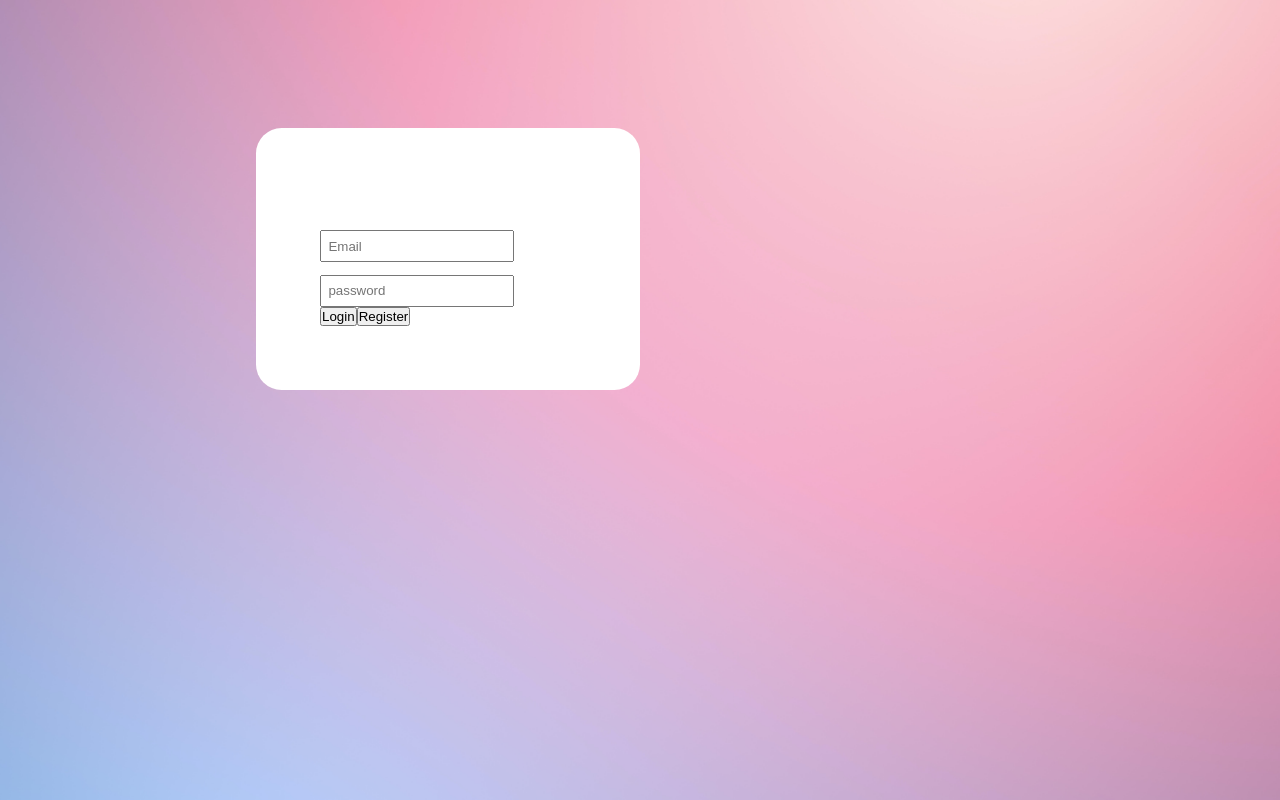
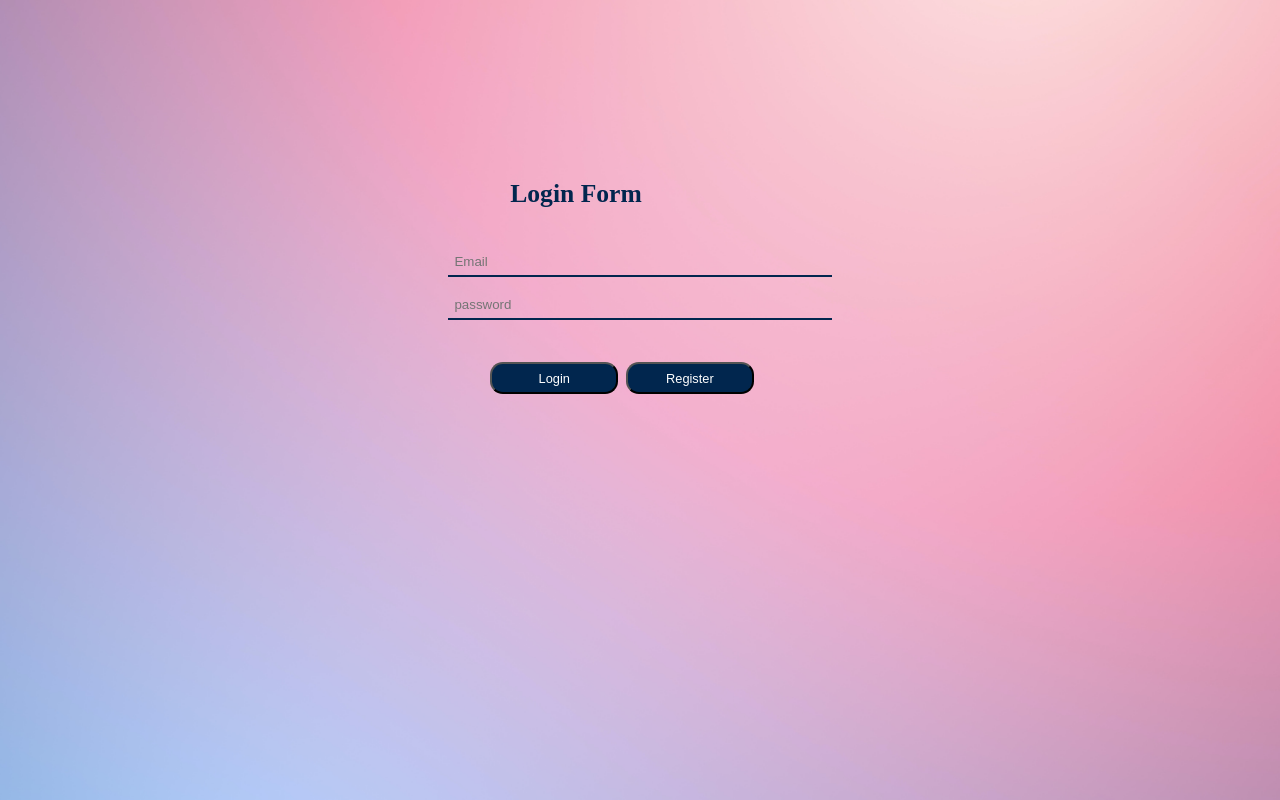
Before and after one commit to AjedidahMwanzia/signup-flow, an Angular app: page /login in a window 1280 px wide. Built offline with nearby package versions, Linux system fonts and the light colour scheme.

Commit message:
update the style of login page

```diff
--- a/src/app/component/login/login.component.css
+++ b/src/app/component/login/login.component.css
@@ -1,17 +1,43 @@
 
 .container{
-    background-color: white;
     width: 30%;
     border-radius: 2vw;
     padding-top: 2vw;
-    margin-top: 10vw;
-    margin-left: 20vw;
+    margin-top: 7vw;
+    margin-left: 30vw;
 }
 .form {
     padding: 5vw;
-
 }
 .form input {
     padding: 0.5vw;
     margin-top: 1vw;
+    background: none;
+    border-top: none;
+    border-left: none;
+    border-right: none;
+    width: 30vw;
+    border-bottom: 0.2vw solid #01264e  ;
 }
+button {
+    width: 10vw;
+    margin: 0.3vw;
+    padding: 0.5vw;
+    background-color: #01264e;
+    color: white;
+    font-size: 1vw;
+    border-radius: 1vw;
+}
+.button{
+    border: 1vw;
+    width: 100%;
+    display: flex;
+    margin-left: 8vw;
+    margin-top: -2vw;
+}
+h3{
+    text-align: center;
+    font-size: 2vw;
+    margin-bottom: 2vw;
+    color: #01264e;
+}
--- a/src/app/component/login/login.component.html
+++ b/src/app/component/login/login.component.html
@@ -1,12 +1,14 @@
 <div class="container">
     <div class="form">
+        <h3>Login Form</h3>
         <form >
-            <input type="email" placeholder="Email"> <br>
+            <script src="https://code.iconify.design/iconify-icon/1.0.0/iconify-icon.min.js"></script> <input type="email" placeholder="Email"> <br>
             <input type="text" placeholder="password"> <br>
-            <div class="button">
-                <button>Login</button>
-                <button>Register</button>
-            </div>
+
         </form>
     </div>
+    <div class="button">
+        <button type="submit">Login</button>
+        <button type="submit">Register</button>
+    </div>
 </div>
--- a/src/index.html
+++ b/src/index.html
@@ -6,6 +6,7 @@
   <base href="/">
   <meta name="viewport" content="width=device-width, initial-scale=1">
   <link rel="icon" type="image/x-icon" href="favicon.ico">
+  <script src="https://code.iconify.design/2/2.2.1/iconify.min.js"></script>
 </head>
 <body>
   <app-root></app-root>
--- a/src/styles.css
+++ b/src/styles.css
@@ -5,7 +5,7 @@
     box-sizing: border-box;
 }
 body{
-    background-image:url(../../../assets/images/back.jpg) ;
+    background:url(../src/assets/images/back.jpg) ;
     background-size: cover;
-    height: 50vw;
+    height: 40vw;
 }
```
